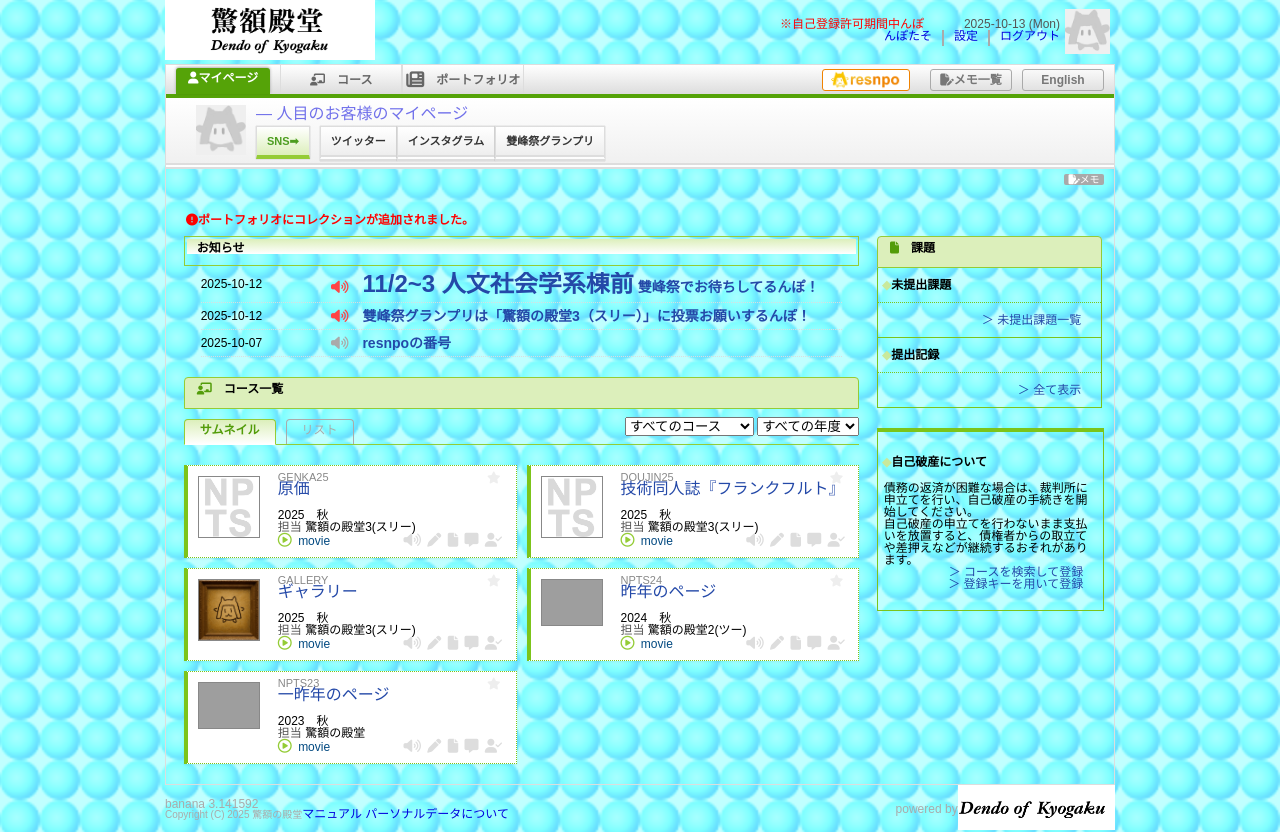
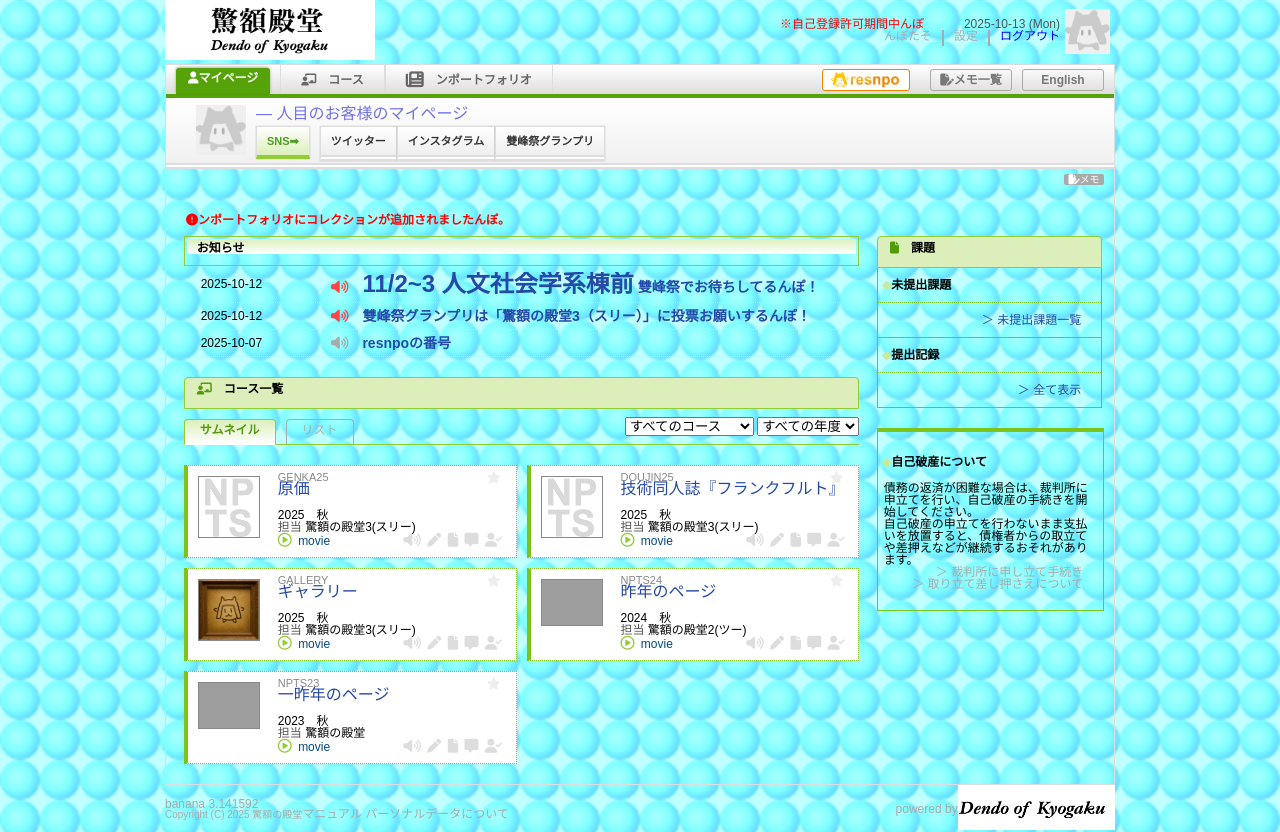
Before and after one commit to kyogaku-dendo/kyogaku-dendo-3, a website: page banana-home.html in a window 1280 px wide. Drawn offline with Linux system fonts and the light colour scheme; files that its build step writes are made by us from their sources; no server answers; grey boxes are pictures that could not be loaded; files whose address does not match are found by name.

Commit message:
fix: clickable以外をグレーに

```diff
--- a/banana-home.html
+++ b/banana-home.html
@@ -83,6 +83,11 @@
             color: #0000dd;
             justify-content: flex-end;
         }
+
+        .header-conf a{
+            text-decoration: none;
+        }
+
         .text-border{
             border: 1px solid #aaa;
             height: 14px;
@@ -169,17 +174,17 @@
             height: 100%;
             border-left: 1px solid #ddd;
             border-right: 1px solid #ddd;
-            width:120px;
             display: flex;
             justify-content: center;
             align-items: center;
             text-align: center;
             margin: auto 0;
+            padding: 0 20px;
         }
-        .courses:hover{
+        /*.courses:hover{
             color: #55a308;
             background: linear-gradient(#f9fdf2,#cce4a5);
-        }
+        }*/
 
 
         .top-bar2{
@@ -215,10 +220,10 @@
             margin-right:10px;
         }
 
-        .top-bar2-box:hover{
+        /*.top-bar2-box:hover{
             color: #2449a8;
             background: linear-gradient(#fff,#eee);
-        }
+        }*/
 
         .middle-bar{
             display: flex;
@@ -501,9 +506,9 @@
             padding-top: 4px;
             margin-top: 10px;
         }
-        .course-change-button:hover{
+        /*.course-change-button:hover{
             color: #529C09;
-        }
+        }*/
 
         .course-change-container1 .selected{
             border: 1px solid #94cc36;
@@ -653,6 +658,9 @@
         }
         .visitor.dim { opacity: .55; }
 
+        .not-link{
+            color: #aaa;
+        }
 
         @media screen and (max-width: 768px) {
             .main{
@@ -688,6 +696,10 @@
                 order: 3;
                 margin: 20px auto;
             }
+
+            .courses{
+                padding: 0 10px;
+            }
         }
 
 
@@ -707,11 +719,11 @@
                         <div class="now-date" id="now-date"></div>
                     </div>
                     <div class="header-conf">
-                        んぽたそ
+                        <div class="not-link">んぽたそ</div>
                         <div class="text-border"></div>
-                        設定
+                        <div class="not-link">設定</div>
                         <div class="text-border"></div>
-                        ログアウト
+                        <a href="./index.html">ログアウト</a>
                     </div>
                 </div>
                 <div class="header-icon"><img src="./images/npo_user.png" alt="ユーザーアイコン" height="45"/></div>
@@ -725,7 +737,7 @@
                 <div class="top-bar1">
                     <div class="my-page"><i class="fa-solid fa-user"></i>マイページ</div>
                     <div class="courses"><i class="fa-solid fa-chalkboard-user"></i>　コース</div>
-                    <div class="courses"><font size="+1"><i class="fa-solid fa-newspaper"></i></font>　ポートフォリオ</div>
+                    <div class="courses"><font size="+1"><i class="fa-solid fa-newspaper"></i></font>　ンポートフォリオ</div>
                 </div>
                 <div class="top-bar2">
                     <a href="./resnpo.html"><img class="resnpo" src="./images/resnpo_logo2.png" alt="resnpo" height="20"/></a>
@@ -752,7 +764,7 @@
                 <div class="memo"><i class="fa-solid fa-file-pen"></i>メモ</div>
             </div>
             <div class="attention-var">
-                <div class="attention"><i class="fa-solid fa-circle-exclamation"></i>ポートフォリオにコレクションが追加されました。</div>
+                <div class="attention"><i class="fa-solid fa-circle-exclamation"></i>ンポートフォリオにコレクションが追加されましたんぽ。</div>
             </div>
             <div class="main-grid">
                 <div class="main-grid-left">
@@ -935,8 +947,8 @@
                         <div class="toroku-label"> <font color="#c9e99b">&#9670; </font>  自己破産について</div>
                         <p>債務の返済が困難な場合は、裁判所に申立てを行い、自己破産の手続きを開始してください。<br>
                             自己破産の申立てを行わないまま支払いを放置すると、債権者からの取立てや差押えなどが継続するおそれがあります。</p>
-                            <div class="toroku-link">＞ コースを検索して登録</div>
-                            <div class="toroku-link">＞ 登録キーを用いて登録</div>
+                            <div class="toroku-link not-link">＞ 裁判所に申し立て手続き</div>
+                            <div class="toroku-link not-link">＞ 取り立て差し押さえについて</div>
                     </div>
                 </div>
             </div>
@@ -952,7 +964,7 @@
                 <div class="banana-version">banana 3.141592</div>
                 <div class="copy-right">Copyright (C) 2025 驚額の殿堂</div>
             </div>
-            <div class="footer-text">マニュアル パーソナルデータについて</div>
+            <div class="footer-text not-link">マニュアル パーソナルデータについて</div>
         </div>
 
         <div class="footer2">
```
Also changed, not shown: doujin25.html (+22 -12 lines), gallery.html (+22 -12 lines), genka.html (+22 -12 lines), index.html (+1 -1 lines), resnpo.html (+3 -3 lines).
